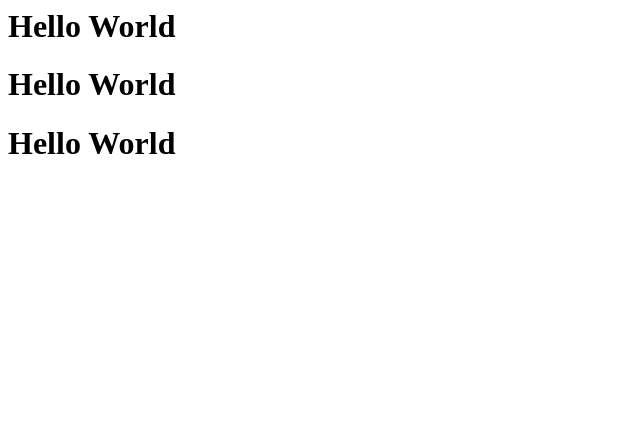
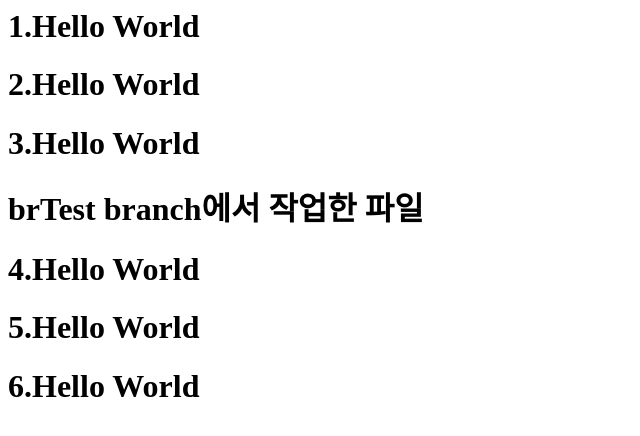
Before and after one commit to chaerinLee21/OSS_3, a plain HTML site: page index.html in a window 1280 px wide. Shown: the whole page, without its empty margins (0-640 px from the left). Drawn offline with Linux system fonts and the light colour scheme.

Commit message:
brTest first commit

```diff
--- a/index.html
+++ b/index.html
@@ -3,9 +3,14 @@
         <title>gitTest</title>
     </head>
     <body>
-        <h1>Hello World</h1>
-        <h1>Hello World</h1>
-        <h1>Hello World</h1>
+        <h1>1.Hello World</h1>
+        <h1>2.Hello World</h1>
+        <h1>3.Hello World</h1>
+
+        <h1>brTest branch에서 작업한 파일</h1>
+        <h1>4.Hello World</h1>
+        <h1>5.Hello World</h1>
+        <h1>6.Hello World</h1>
 
     </body>
 </html>
```
